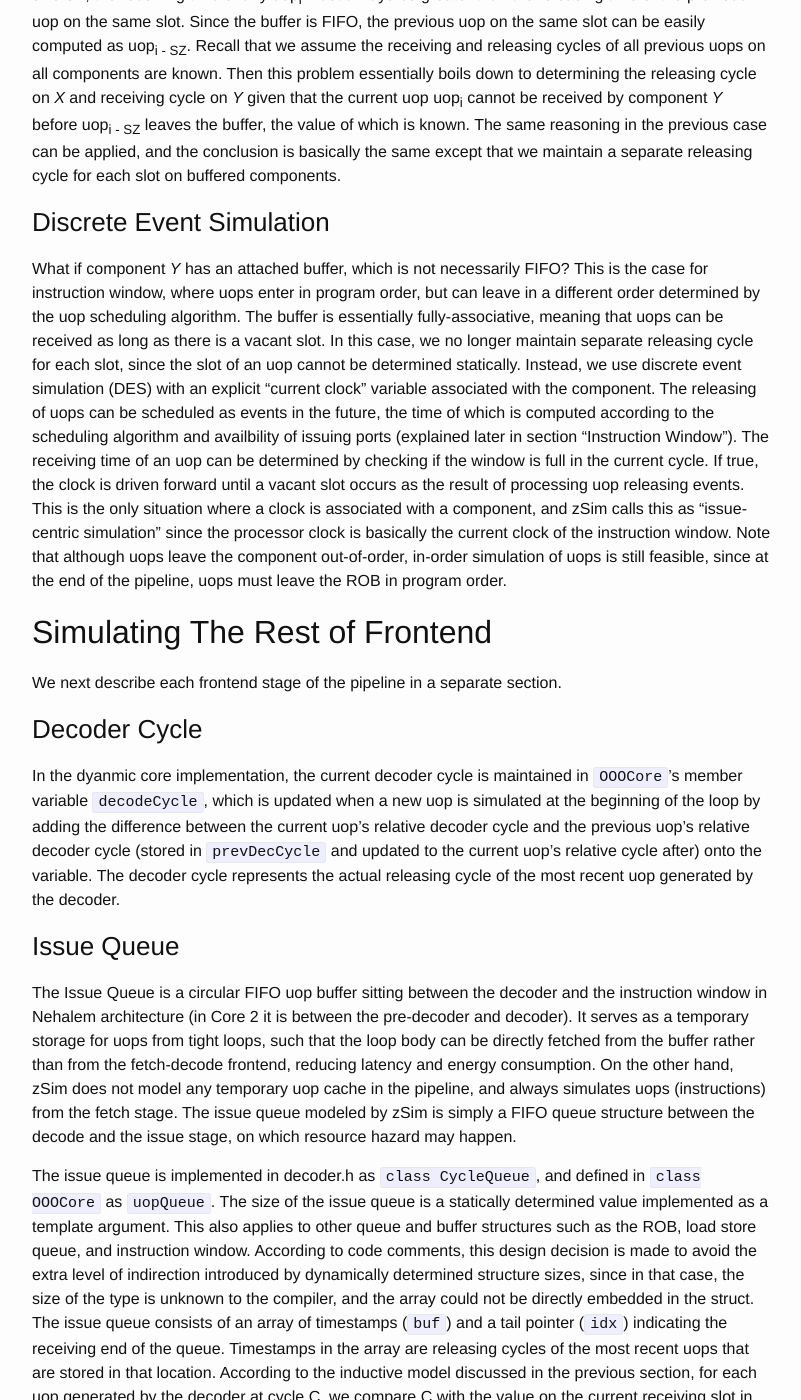
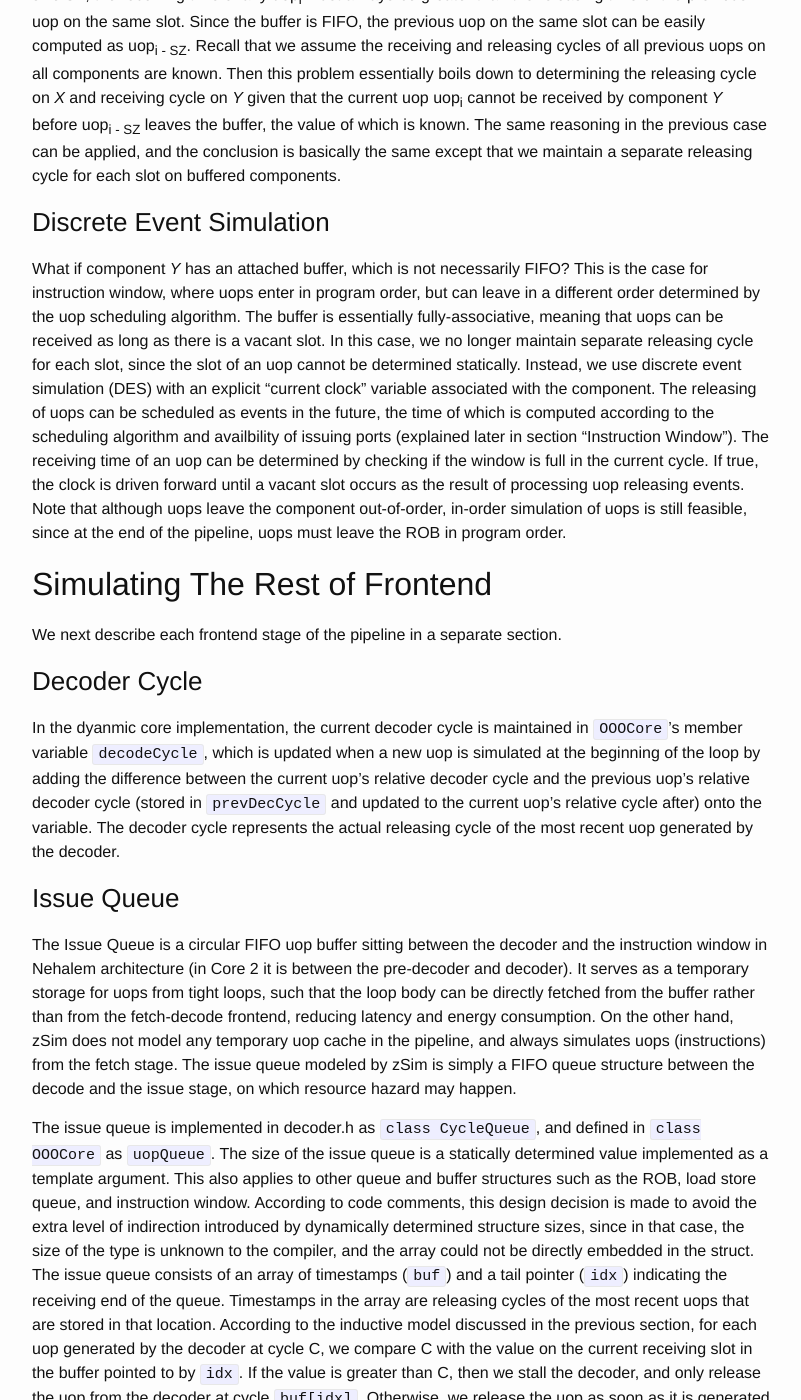
Before and after one commit to wangziqi2013/wangziqi2013.github.io, a Jekyll site: the page built from _posts/2019-12-31-zsim-microarch.markdown, in a window 1280 px wide and 1400 px high, scrolled down 12765 px. Shown: the whole window, without its empty margins (238-1039 px from the left). Built offline with Jekyll 4.4.1, drawn with Linux system fonts in a browser that asks for light colours; some of the changed text lies outside the part shown.

Commit message:
Issue centric

```diff
--- a/_posts/2019-12-31-zsim-microarch.markdown
+++ b/_posts/2019-12-31-zsim-microarch.markdown
@@ -469,10 +469,9 @@ determined statically. Instead, we use discrete event simulation (DES) with an e
 with the component. The releasing of uops can be scheduled as events in the future, the time of which is computed according
 to the scheduling algorithm and availbility of issuing ports (explained later in section "Instruction Window"). The receiving
 time of an uop can be determined by checking if the window is full in the current cycle. If true, the clock is driven forward
-until a vacant slot occurs as the result of processing uop releasing events. This is the only situation where a clock is
-associated with a component, and zSim calls this as "issue-centric simulation" since the processor clock is basically the
-current clock of the instruction window. Note that although uops leave the component out-of-order, in-order simulation of
-uops is still feasible, since at the end of the pipeline, uops must leave the ROB in program order.
+until a vacant slot occurs as the result of processing uop releasing events. Note that although uops leave the component
+out-of-order, in-order simulation of uops is still feasible, since at the end of the pipeline, uops must leave the ROB in
+program order.
 
 ## Simulating The Rest of Frontend
 
@@ -527,8 +530,7 @@ The instruction window implements a simple DES event queue as `class WindowStruc
 out-of-order uop dispatching, we compute, for each uop received, the nearest cycle in the future that the uop can be
 dispatched, and schedule a dispatch event in the future dispatch cycle. The member variable of `OOOCore`, `curCycle`,
 represents the current event queue cycle. All but one methods of `class WindowStructure` takes a reference of `curCycle`,
-and may possibly update it, driving the event queue clock forward (e.g. when the window is full). With the inductive model
-in mind, `curCycle` can be also considered as the receiving cycle of the previous uop in program order.
+and may possibly update it, driving the event queue clock forward (e.g. when the window is full).
 
 At a high level, the instruction window maps future cycles to event objects implemented as `struct WinCycle`. These
 event objects track which ports are in-use at the event cycle. Port can become in-use for a given cycle
```
Also changed, not shown: other parts of _posts/2019-12-31-zsim-microarch.markdown (+5 -1 lines).
